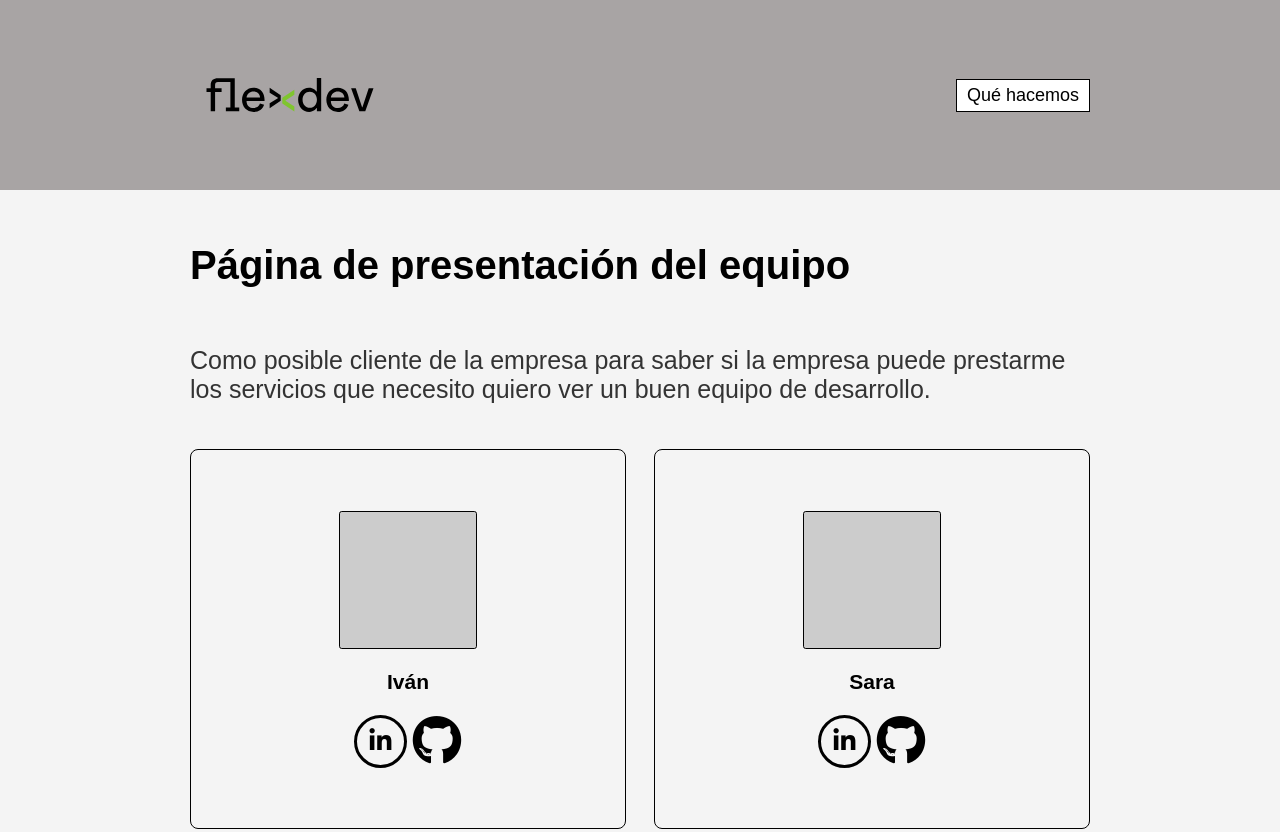
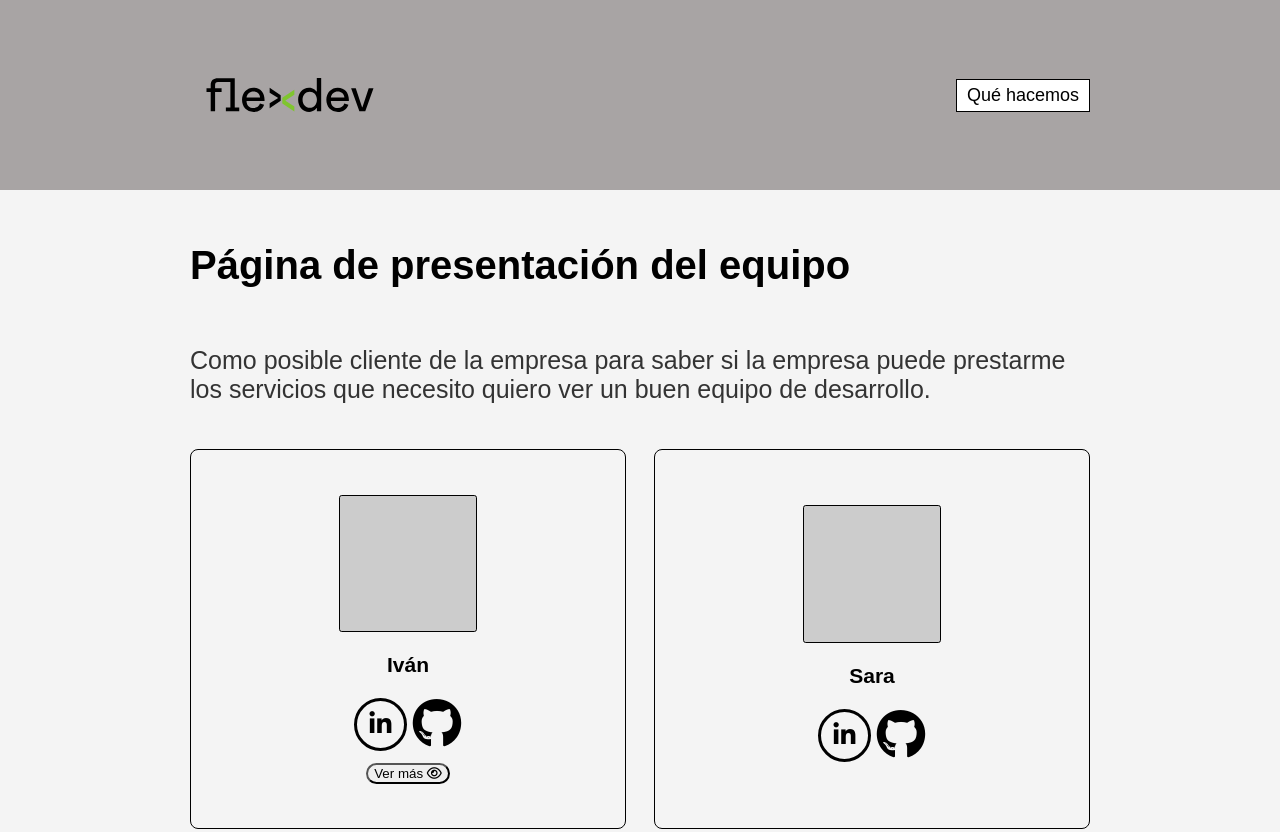
Before and after one commit to Ivanlr96/flexDev, a plain HTML site: page myCrew.html in a window 1280 px wide. Shown: the top 832 px of the page. Drawn offline with Linux system fonts and the light colour scheme.

Commit message:
Añadido botón para el modal de las cards  y el archivo main de JavasScript

```diff
--- a/myCrew.html
+++ b/myCrew.html
@@ -33,6 +33,7 @@
                             <a href="https://www.google.com/" class="card-ln" target="_blank"><i class="fa-brands fa-linkedin-in"></i></a>
                             <a href="https://github.com/Ivanlr96/" class="card-gh" target="_blank"><i class="fa-brands fa-github"></i></a>
                         </div>
+                         <button class="btn-see">Ver más <i class="fa-regular fa-eye"></i></button>
                     </div>
 
                     <div class="card">
@@ -70,3 +71,5 @@
 
 </body>
 </html>
+
+<script src="main.js"></script>
--- a/style.css
+++ b/style.css
@@ -128,6 +128,13 @@ header button {
     display: flex;
     justify-content: center;
     gap: 5px;
+    padding-bottom: 12px;
+}
+
+ .btn-see {
+   border-radius: 50px;
+   width: fit-content;
+    margin: 0 auto;
 }
 
 .card-ln{
```
Also changed, not shown: main.js (added).
